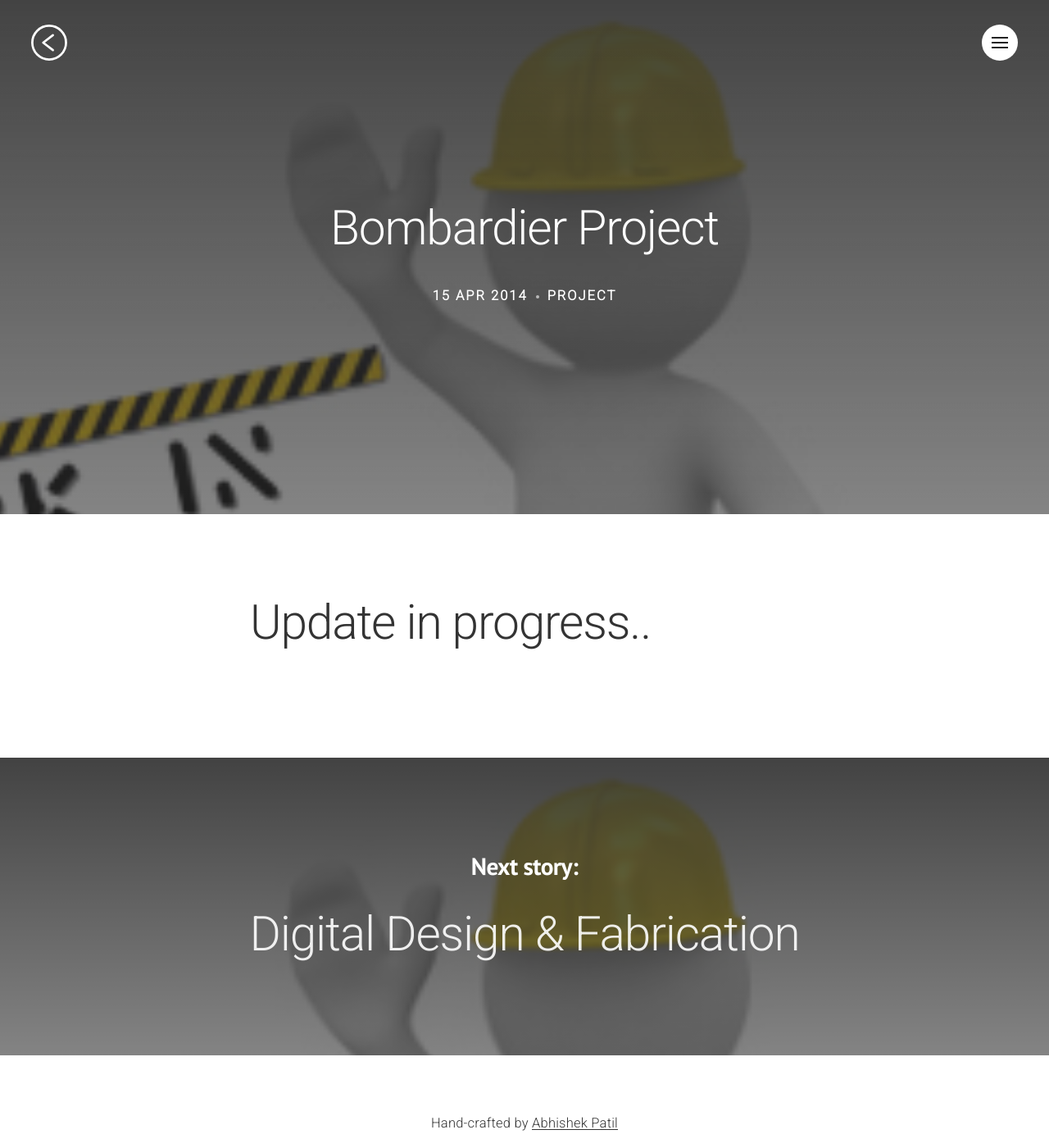
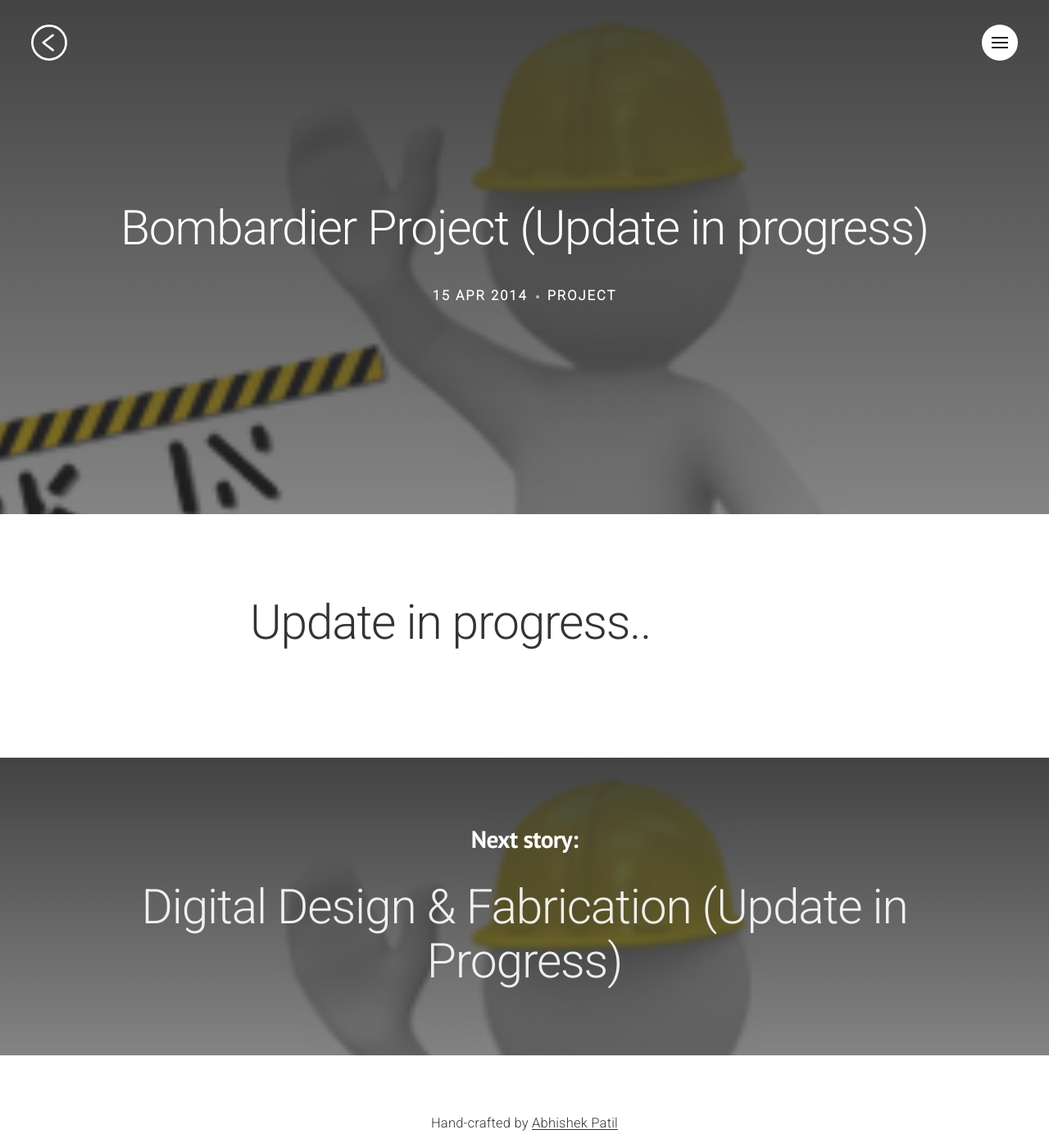
Before and after one commit to patilnabhi/portfolio, a Jekyll site: the page built from _posts/2014-04-15-bombardier-project.md, in a window 1280 px wide and 1400 px high. Shown: the whole window at 82% size. Built offline with Jekyll 4.4.1, drawn with Linux system fonts in a browser that asks for light colours; nearby versions of some CDN libraries; some web fonts are replaced; Markdown is read by kramdown in place of the engine named in the settings.

Commit message:
updated posts with 'update in progress'

```diff
--- a/_posts/2014-03-30-digital-design.md
+++ b/_posts/2014-03-30-digital-design.md
@@ -1,6 +1,6 @@
 ---
 layout: post
-title:  "Digital Design & Fabrication"
+title:  "Digital Design & Fabrication (Update in Progress)"
 date:   2014-03-30 01:00:00
 last_modified_at:  2015-12-16 13:00:00
 excerpt: ""
--- a/_posts/2014-04-15-bombardier-project.md
+++ b/_posts/2014-04-15-bombardier-project.md
@@ -1,6 +1,6 @@
 ---
 layout: post
-title:  "Bombardier Project"
+title:  "Bombardier Project (Update in progress)"
 date:   2014-04-15 01:00:00
 last_modified_at:  2015-12-16 13:00:00
 excerpt: ""
```
Also changed, not shown: 11 other files.
